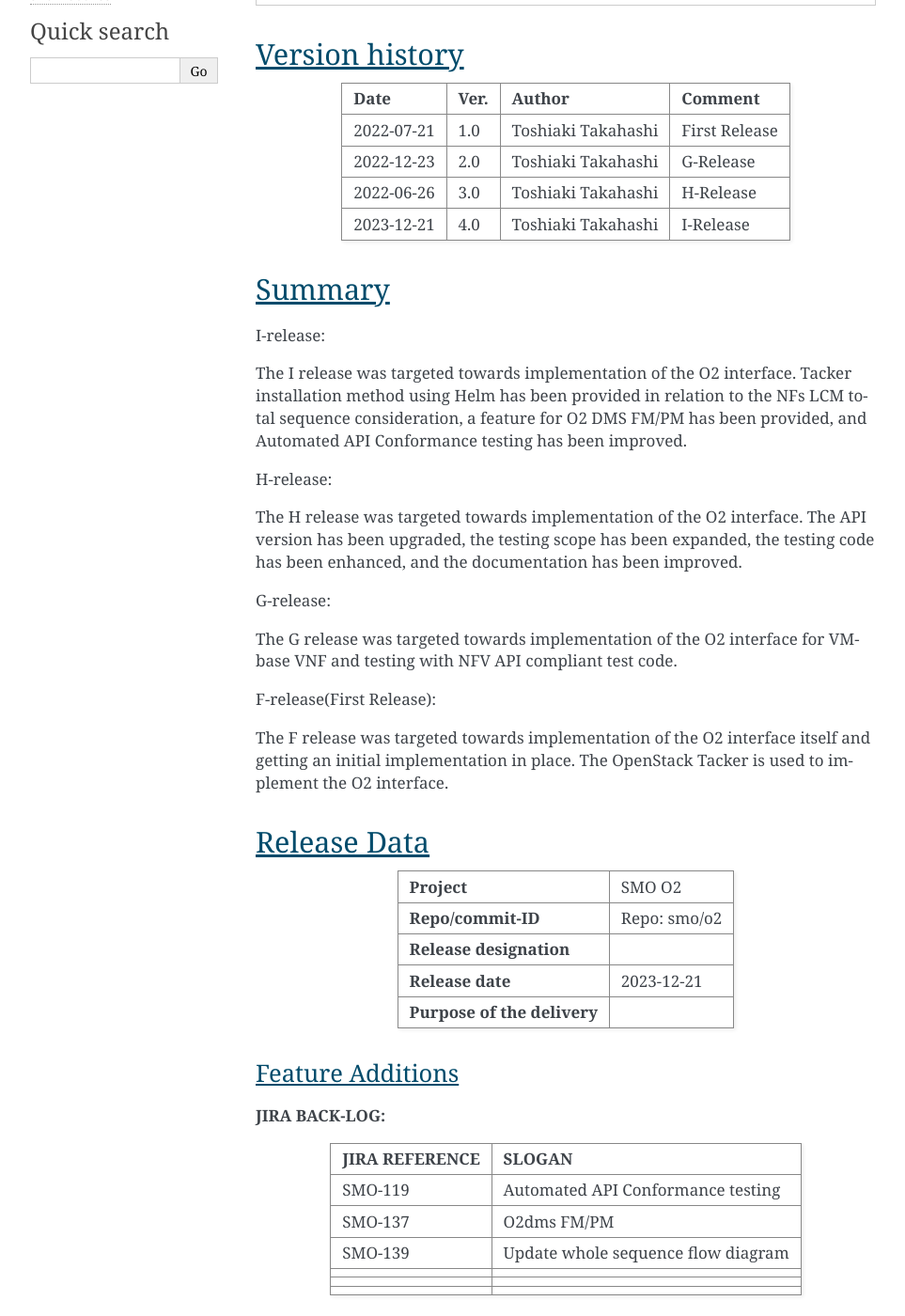
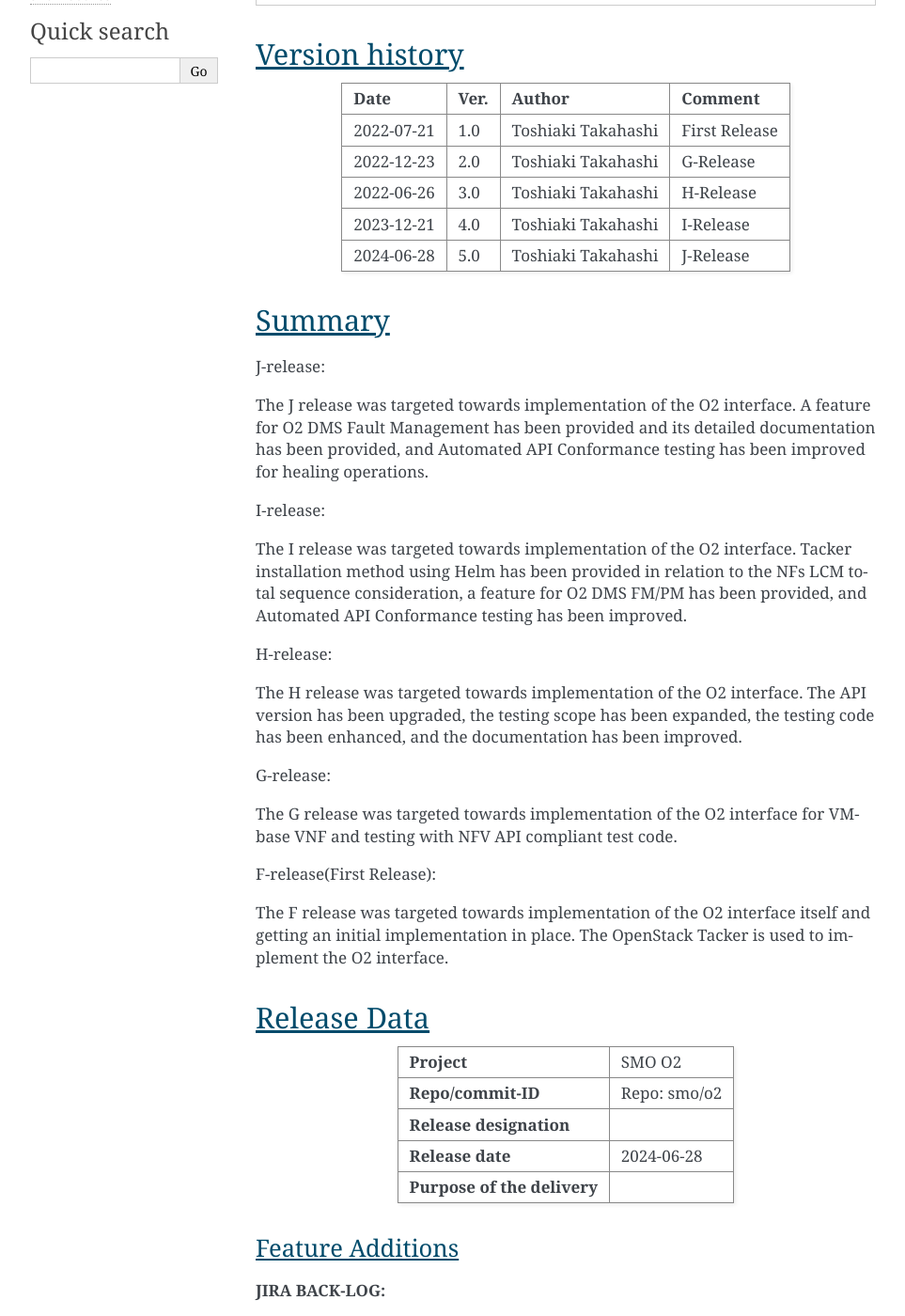
Before and after one commit to o-ran-sc/smo-o2, a Sphinx documentation site: the page built from docs/release-notes.rst, in a window 1280 px wide and 1400 px high, scrolled down 523 px. Shown: the whole window at 94% size, without its empty margins (148-1111 px from the left). Built offline with Sphinx 7.4.7, drawn with Linux system fonts in a browser that asks for light colours; some of the changed text lies outside the part shown.

Commit message:
Update Release note for J-release
Change-Id: Ifc95f937ae74bbeb60c25c8b957b2d393053047a
Signed-off-by: Toshiaki Takahashi <ts-takahashi@nec.com>

```diff
--- a/docs/release-notes.rst
+++ b/docs/release-notes.rst
@@ -32,10 +32,21 @@
 | 2023-12-21         | 4.0                | Toshiaki Takahashi | I-Release          |
 |                    |                    |                    |                    |
 +--------------------+--------------------+--------------------+--------------------+
+| 2024-06-28         | 5.0                | Toshiaki Takahashi | J-Release          |
+|                    |                    |                    |                    |
++--------------------+--------------------+--------------------+--------------------+
 
 
 Summary
 -------
+
+J-release:
+
+The J release was targeted towards implementation of the O2 interface.
+A feature for O2 DMS Fault Management has been provided
+and its detailed documentation has been provided,
+and Automated API Conformance testing has been improved
+for healing operations.
 
 I-release:
 
@@ -74,7 +85,7 @@
 | **Release designation**              |                                          |
 |                                      |                                          |
 +--------------------------------------+------------------------------------------+
-| **Release date**                     | 2023-12-21                               |
+| **Release date**                     | 2024-06-28                               |
 |                                      |                                          |
 +--------------------------------------+------------------------------------------+
 | **Purpose of the delivery**          | 	 		     	          |
@@ -97,10 +108,6 @@
 +--------------------------------------+------------------------------------------------+
 | SMO-137                              | O2dms FM/PM                                    |
 +--------------------------------------+------------------------------------------------+
-| SMO-139                              | Update whole sequence flow diagram             |
-+--------------------------------------+------------------------------------------------+
-+--------------------------------------+------------------------------------------------+
-+--------------------------------------+------------------------------------------------+
 |                                      |                                                |
 +--------------------------------------+------------------------------------------------+
 
@@ -113,8 +120,8 @@
 | **JIRA REFERENCE**                   | **SLOGAN**                           |
 |                                      |                                      |
 +--------------------------------------+--------------------------------------+
-| SMO-132                              | O2 Tacker install script raise       |
-|                                      | syntax error                         |
+|                                      |                                      |
+|                                      |                                      |
 +--------------------------------------+--------------------------------------+
 | 	                               |  				      |
 |                                      |  				      |
```
